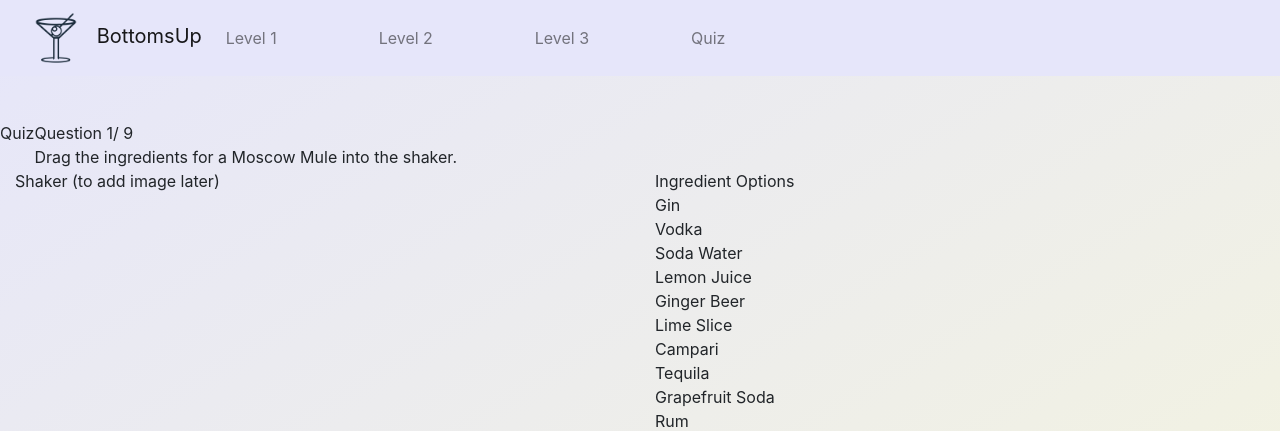
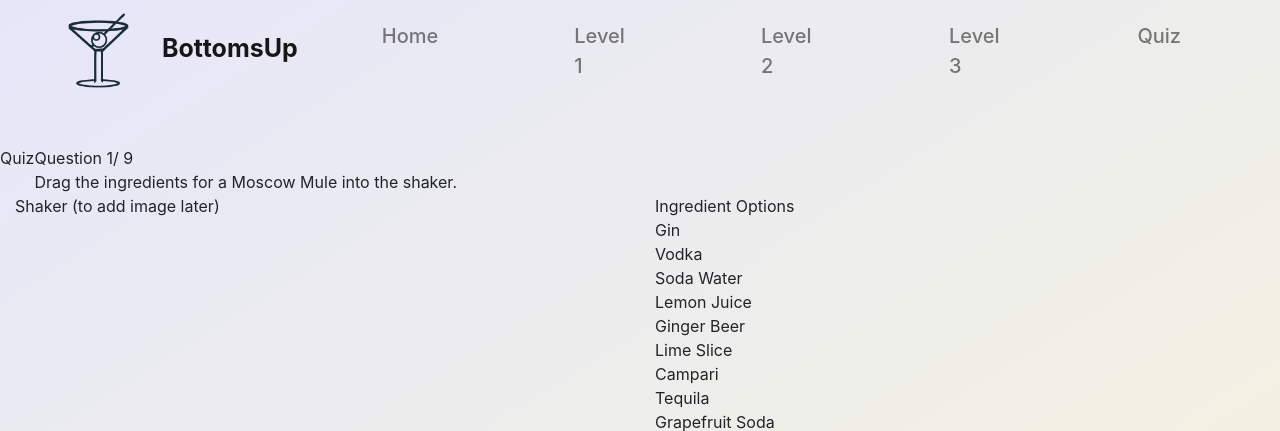
Before and after one commit to chris-cox-columbia/UID-Final-Project, a Flask app: page /quiz/1 in a window 1280 px wide. Shown: the top 431 px of the page. Run offline with Flask 2, Linux system fonts and the light colour scheme; some libraries are stand-ins or nearby versions.

Commit message:
added new navbar items

```diff
--- a/static/layout.css
+++ b/static/layout.css
@@ -25,6 +25,18 @@ body {
     cursor: pointer;
     background-color: #008CBA;
 }
-.logo {
-    position: absolute;
+.navbar-brand{
+    display: inline;
+    padding-left: 30px;
+    font-size: 25px;
+    font-weight: 700;
 }
+.navbar-nav {
+    margin-left: auto;
+    font-size: 20px;
+    font-weight: 500;
+}
+.nav-link {
+    margin-left: 3em;
+    margin-right: 3em;
+}
--- a/templates/layout.html
+++ b/templates/layout.html
@@ -23,17 +23,18 @@
 
     <body>
 
-        <nav class="navbar navbar-expand-lg navbar-light" style="background-color: lavender">
+        <nav class="navbar navbar-expand-lg navbar-light">
             <div class="container-fluid">
                 <a class="navbar-brand" href="/">
-                    <img src="{{ url_for('static', filename = 'logo.png') }}" alt="logo" Width="50px" height="50px">
-                    <span style="padding-left: 10px" font-size="30px" >BottomsUp</span>
+                    <img src="{{ url_for('static', filename = 'logo.png') }}" alt="logo" Width="75px" height="75px">
+                    <span style="padding-left: 20px" font-size="75px !important">BottomsUp</span>
                 </a>
                     <button class="navbar-toggler" type="button" data-bs-toggle="collapse" data-bs-target="#navbarNavAltMarkup" aria-controls="navbarNavAltMarkup" aria-expanded="false" aria-label="Toggle navigation">
                         <span class="navbar-toggler-icon"></span>
                     </button>
             <div class="collapse navbar-collapse" id="navbarNavAltMarkup">
-                <div class="navbar-nav justify-content-between w-50">
+                <div class="navbar-nav">
+                    <a class="nav-link" href="/">Home</a>
                     <a class="nav-link" href="/learn/intro/1">Level 1</a>
                     <a class="nav-link" href="/learn/intro/2">Level 2</a>
                     <a class="nav-link" href="/learn/intro/3">Level 3</a>
```
